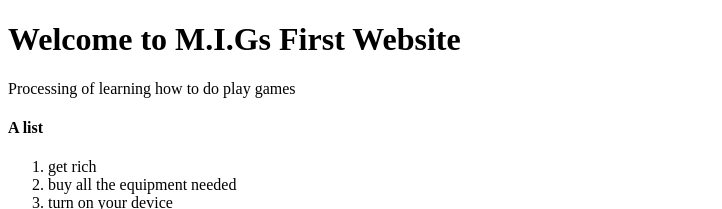
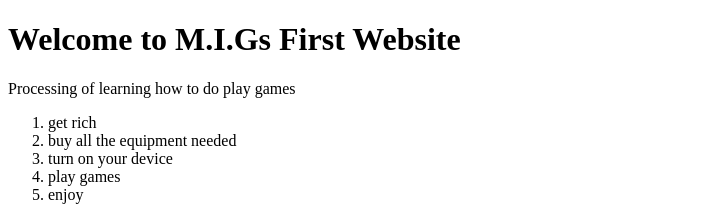
Before and after one commit to TheCrazyGamerMIG/Scripting-3-Projects, a plain HTML site: page index.html in a window 1280 px wide. Shown: the top 209 px of the page, without its empty margins (0-722 px from the left). Drawn offline with Linux system fonts and the light colour scheme.

Commit message:
removed elemeny | home page

```diff
--- a/index.html
+++ b/index.html
@@ -10,7 +10,7 @@
    <p>
     Processing of learning how to do play games
    </p>
-<h4>A list</h4>
+
 <ol>
     <li>get rich</li>
     <li>buy all the equipment needed</li>
```
